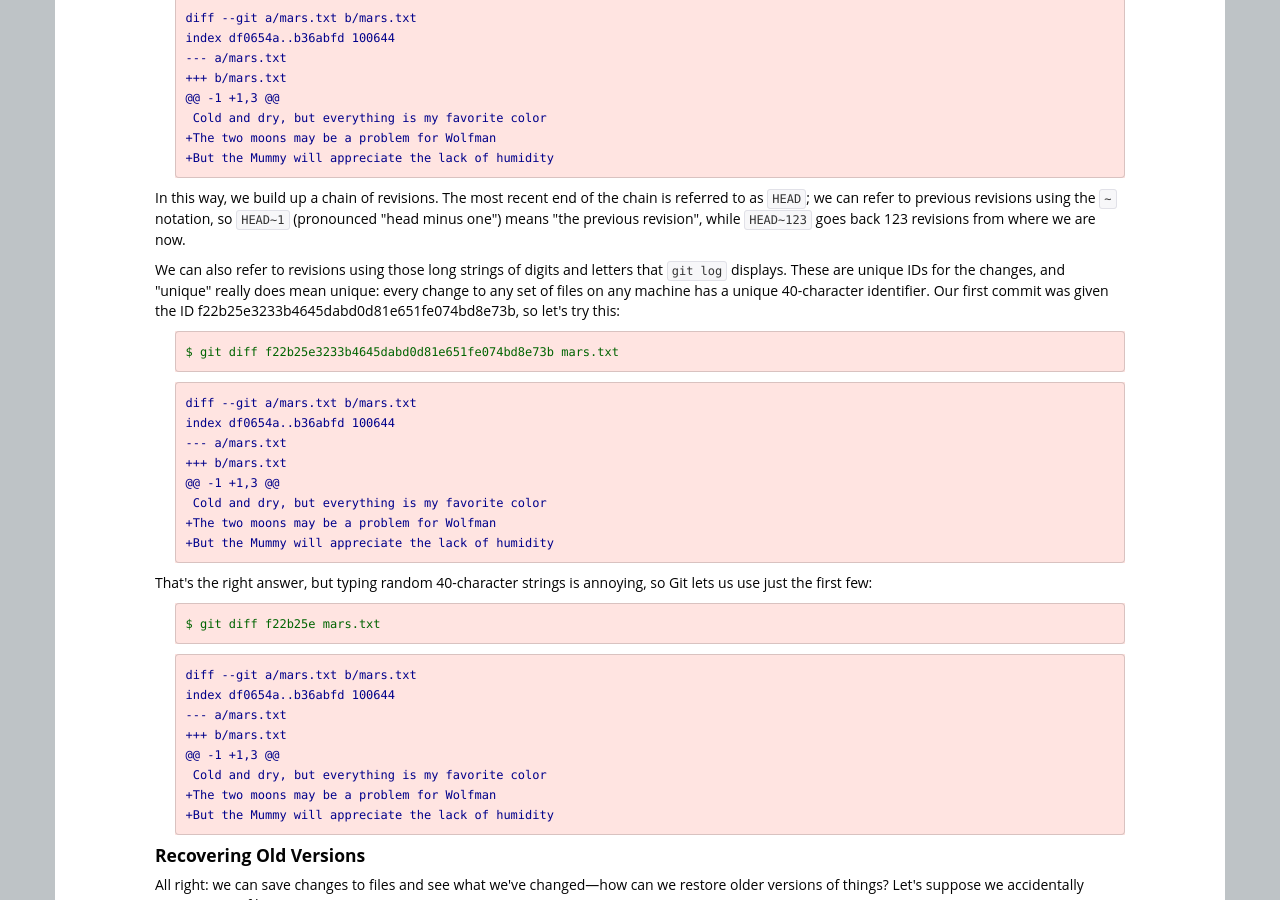
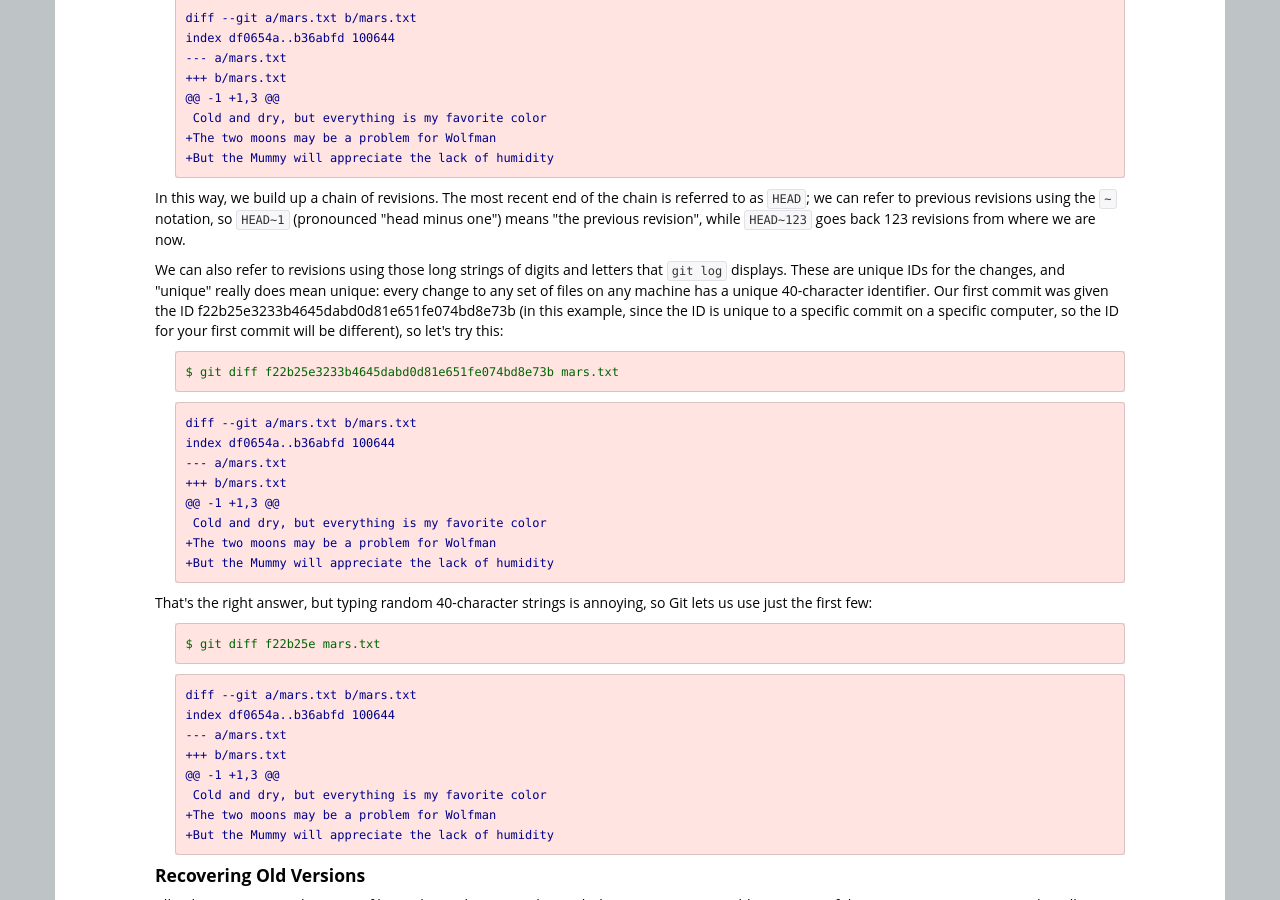
Before and after one commit to cliburn/workshop-swc, a Jekyll site: the page built from novice/git/01-backup.md, in a window 1280 px wide and 900 px high, scrolled down 8137 px. Built offline with Jekyll 4.4.1, drawn with Linux system fonts in a browser that asks for light colours; nearby versions of some CDN libraries; library files that are not in the unit come from our copies; some of the changed text lies outside the part shown.

Commit message:
minor changes

```diff
--- a/novice/git/01-backup.md
+++ b/novice/git/01-backup.md
@@ -45,7 +45,9 @@ $ git config --global core.editor "nano"
 
 (Please use your own name and email address instead of Dracula's,
 and please make sure you choose an editor that's actually on your system,
-such as `notepad` on Windows.)
+such as `notepad` on Windows.
+
+<!--Here are tips for using TextWrangler and Notepad++ [TextWrangler](../../gloss.html#repository))-->
 
 Git commands are written `git verb`,
 where `verb` is what we actually want it to do.
@@ -640,7 +642,8 @@ and "unique" really does mean unique:
 every change to any set of files on any machine
 has a unique 40-character identifier.
 Our first commit was given the ID
-f22b25e3233b4645dabd0d81e651fe074bd8e73b,
+f22b25e3233b4645dabd0d81e651fe074bd8e73b
+(in this example, since the ID is unique to a specific commit on a specific computer, so the ID for your first commit will be different),
 so let's try this:
 
 <div class="in" markdown="1">
```
